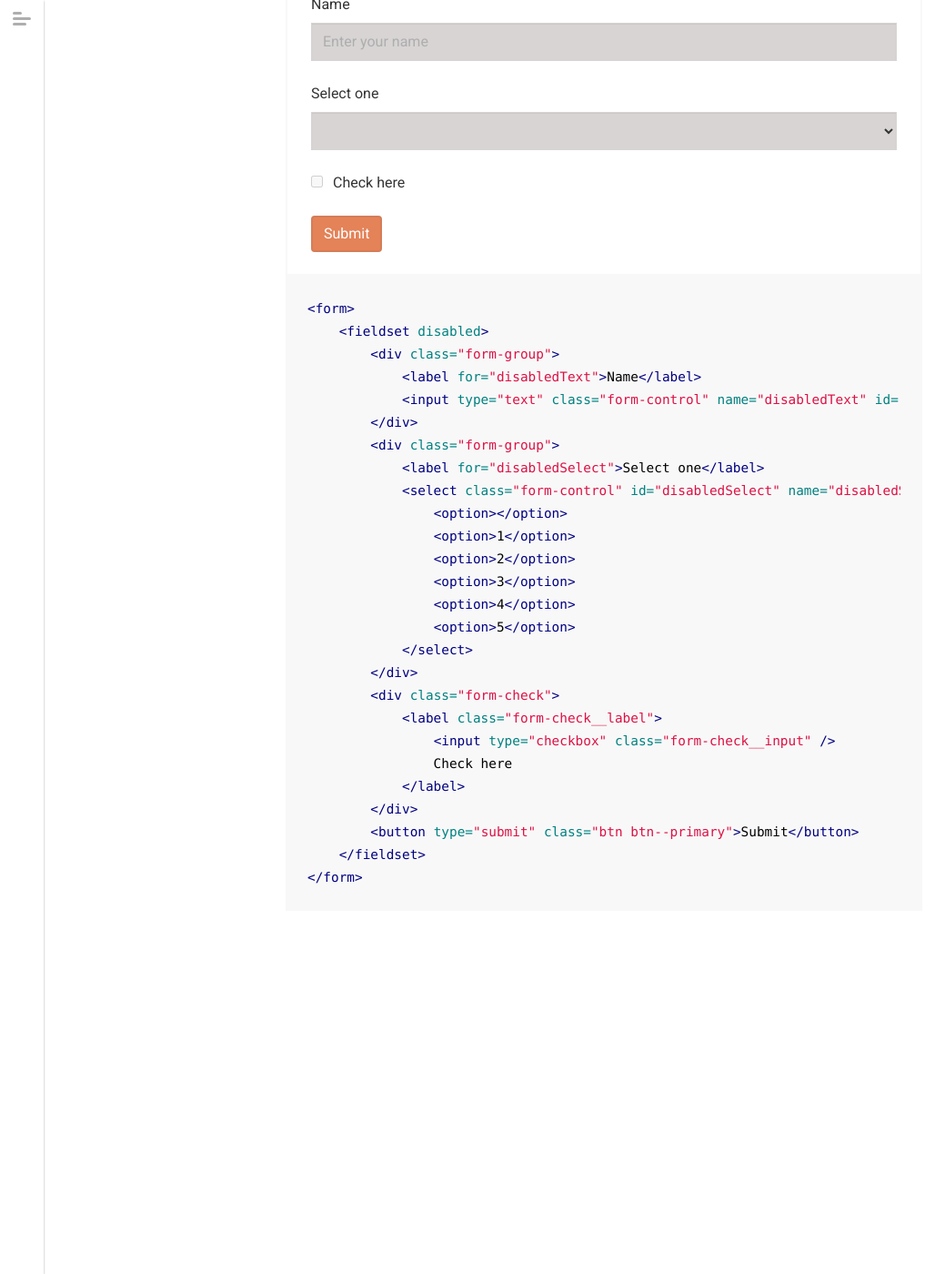
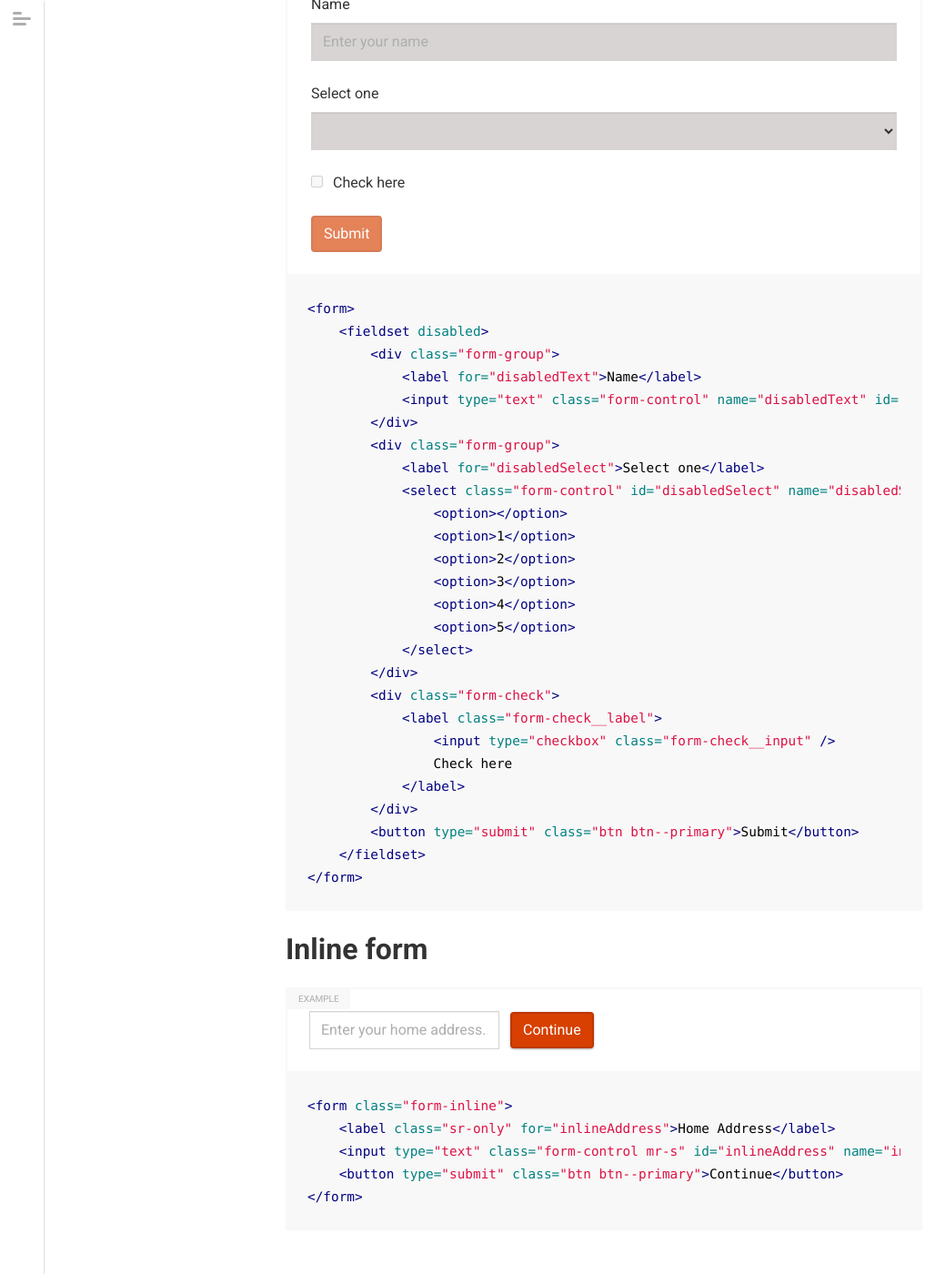
Before and after one commit to Offerpad/floorplan, a Jekyll site: the page built from _docs/elements/forms.md, in a window 1280 px wide and 1400 px high, scrolled down 1721 px. Shown: the whole window at 91% size, without its empty margins (0-1039 px from the left). Built offline with Jekyll 4.4.1, drawn with Linux system fonts in a browser that asks for light colours; nearby versions of some CDN libraries; before the commit the page ends 2770 px from its top, so only the background shows below that.

Commit message:
form-inline styling init

```diff
--- a/_docs/elements/forms.md
+++ b/_docs/elements/forms.md
@@ -70,3 +70,13 @@ description: How forms and inputs are displayed on the OfferPad website.
     </fieldset>
 </form>
 {% endexample %}
+
+## Inline form
+
+{% example html %}
+<form class="form-inline">
+    <label class="sr-only" for="inlineAddress">Home Address</label>
+    <input type="text" class="form-control mr-s" id="inlineAddress" name="inlineAddress" placeholder="Enter your home address..." />
+    <button type="submit" class="btn btn--primary">Continue</button>
+</form>
+{% endexample %}
--- a/_scss/elements/_forms.scss
+++ b/_scss/elements/_forms.scss
@@ -9,6 +9,9 @@ $input-box-shadow: inset 0 1px 1px rgba(op-color('black'),.075);
 $input-height-border: $input-border-width * 2;
 $input-height-inner: ($input-font-size * $input-line-height) + ($input-padding-y * 2);
 $input-height: calc(#{$input-height-inner} + #{$input-height-border});
+
+
+// input parents
 
 fieldset {
     border: 0;
@@ -23,6 +26,8 @@ label {
 .form-group {
     @include margin-bottom(1);
 }
+
+// input elements
 
 .form-control { // via bootstrap
     display: block;
@@ -82,3 +87,28 @@ select.form-control {
         margin-top: 0.25rem;
     }
 }
+
+// form layouts
+
+.form-inline {
+    display: flex;
+    flex-flow: row wrap;
+    align-items: center;
+    .form-check {
+        width: 100%;
+    }
+    @include bp-mobile-large {
+        .form-group {
+            display: flex;
+            flex: 0 0 auto;
+            flex-flow: row wrap;
+            align-items: center;
+            margin-bottom: 0;
+        }
+        .form-control {
+            display: inline-block;
+            width: auto;
+            vertical-align: middle;
+        }
+    }
+}
```
